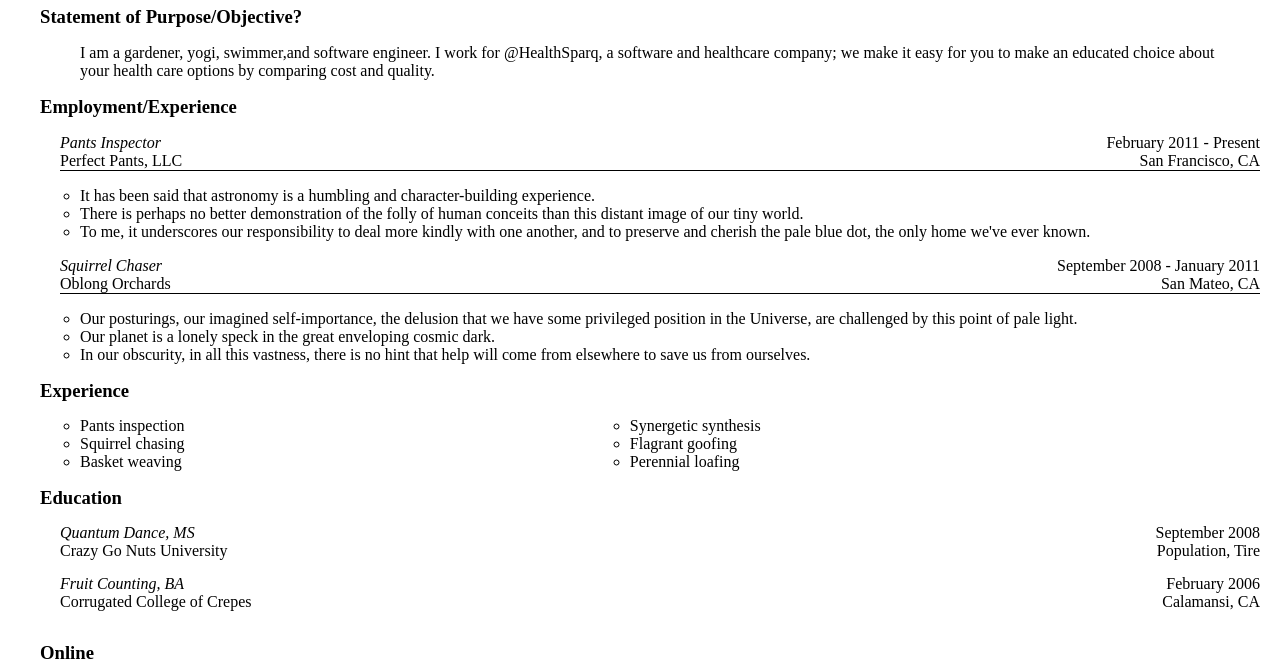
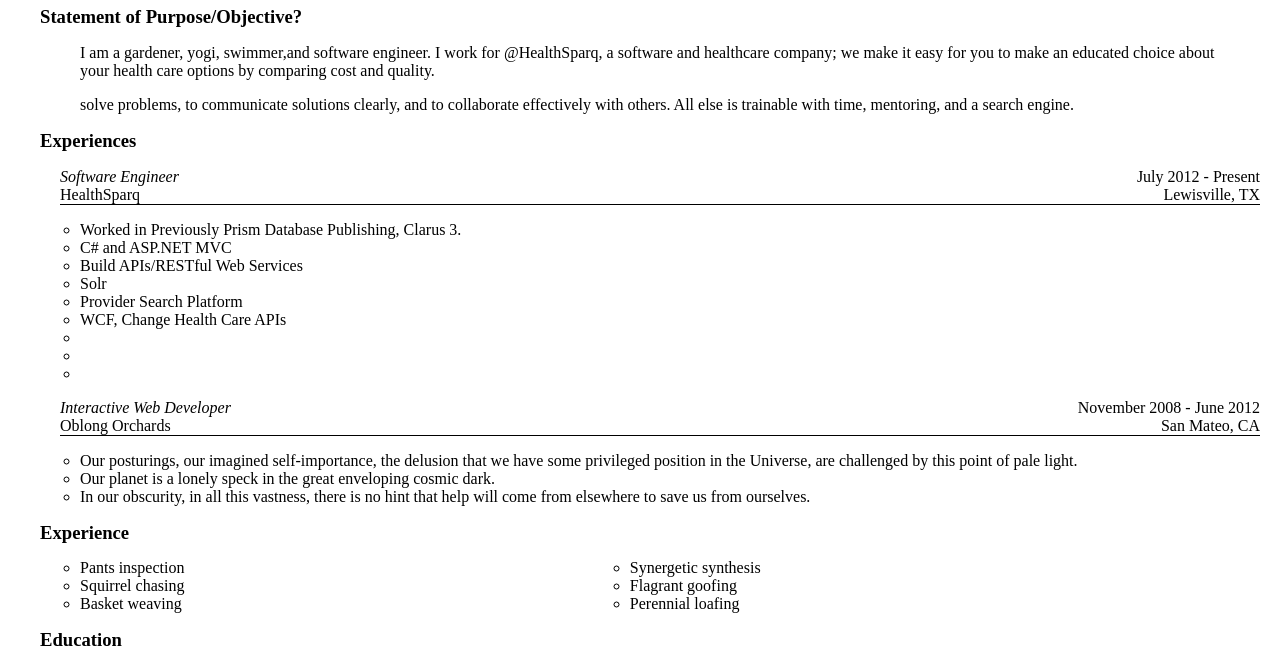
Before and after one commit to onestreamline/onestreamline.github.io, a plain HTML site: page promotion/resume.html in a window 1280 px wide. Shown: the part 95-758 px from the top of the page. Drawn offline with Linux system fonts and the light colour scheme.

Commit message:
for promotion

```diff
--- a/promotion/resume.html
+++ b/promotion/resume.html
@@ -16,36 +16,38 @@
     <section id="statement">
         <h2>Statement of Purpose/Objective?</h2>
         <p>I am a gardener, yogi, swimmer,and software engineer. I work for @HealthSparq, a software and healthcare company; we make it easy for you to make an educated choice about your health care options by comparing cost and quality.</p>
+		<p>solve problems, to communicate solutions clearly, and to collaborate effectively with others. All else is trainable with time, mentoring, and a search engine.</p>
     </section>
     <section id="employment">
-        <h2>Employment/Experience</h2>
+        <h2>Experiences</h2>
         <section>
             <div class="jobtable">
             <div class="tablerow">
-                <span class="jobtitle">Pants Inspector</span>
-                <span class="right">February 2011 - Present</span>
+                <span class="jobtitle">Software Engineer</span>
+                <span class="right">July 2012 - Present</span>
             </div>
             <div class="tablerow">
-                <span>Perfect Pants, LLC</span>
-                <span class="right">San Francisco, CA</span>
+                <span>HealthSparq</span>
+                <span class="right">Lewisville, TX</span>
             </div>
             </div>
             <ul>
-                <li>It has been said that astronomy is a humbling and
-                    character-building experience.</li>
-                <li>There is perhaps no better demonstration of the folly of
-                    human conceits than this distant image of our tiny world.</li>
-                <li>To me, it underscores our
-                    responsibility to deal more kindly with one another, and to
-                    preserve and cherish the pale blue dot, the only home we've
-                    ever known.</li>
+				<li>Worked in Previously Prism Database Publishing, Clarus 3.</li>
+                <li>C# and ASP.NET MVC</li>
+				<li>Build APIs/RESTful Web Services</li>
+				<li>Solr</li>
+				<li>Provider Search Platform</li>
+				<li>WCF, Change Health Care APIs</li>
+				<li></li>
+				<li></li>
+				<li></li>
             </ul>
         </section>
         <section>
             <div class="jobtable">
             <div class="tablerow">
-                <span class="jobtitle">Squirrel Chaser</span>
-                <span class="right">September 2008 - January 2011</span>
+                <span class="jobtitle">Interactive Web Developer</span>
+                <span class="right">November 2008 - June 2012</span>
             </div>
             <div class="tablerow">
                 <span>Oblong Orchards</span>
```
Also changed, not shown: 1 other file.
